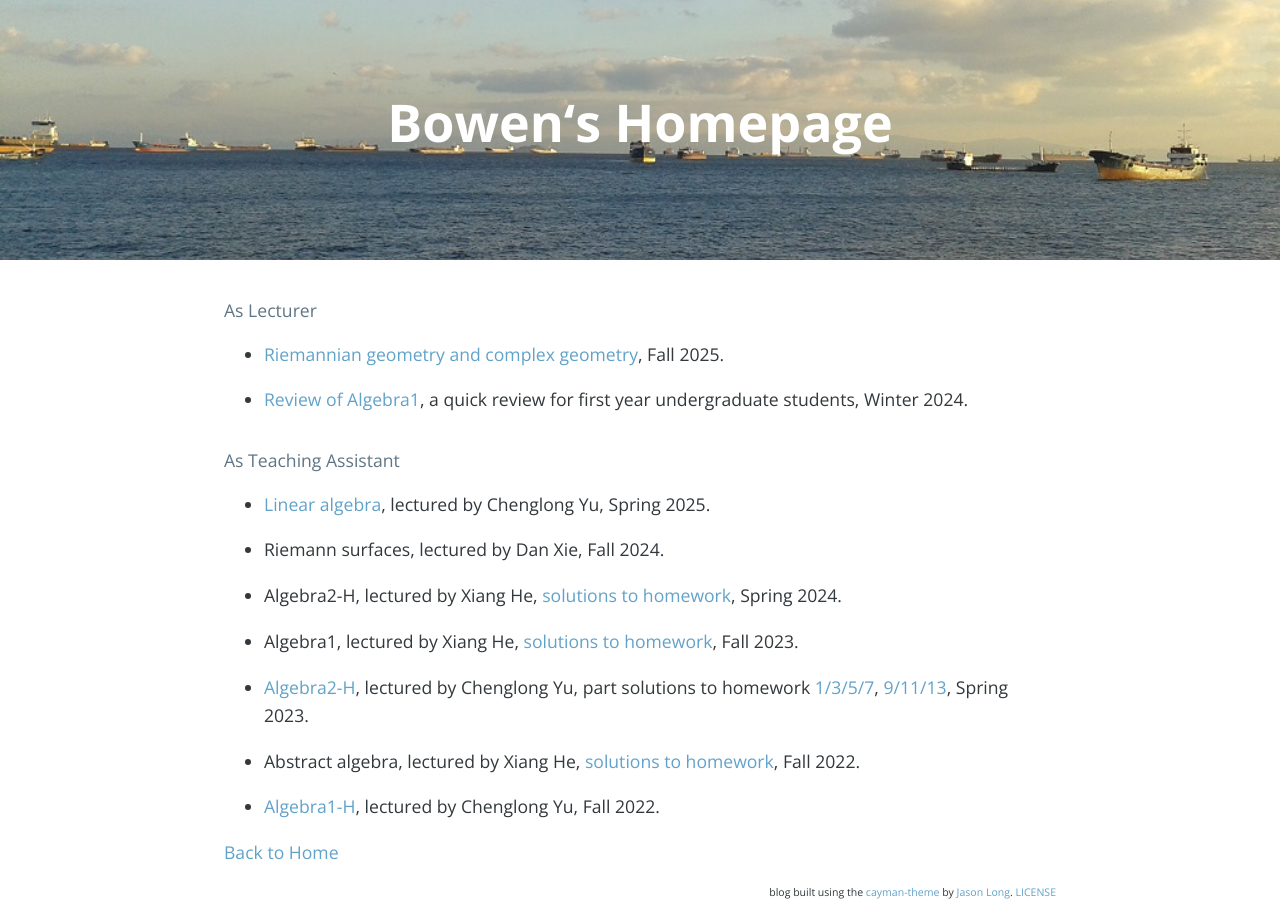
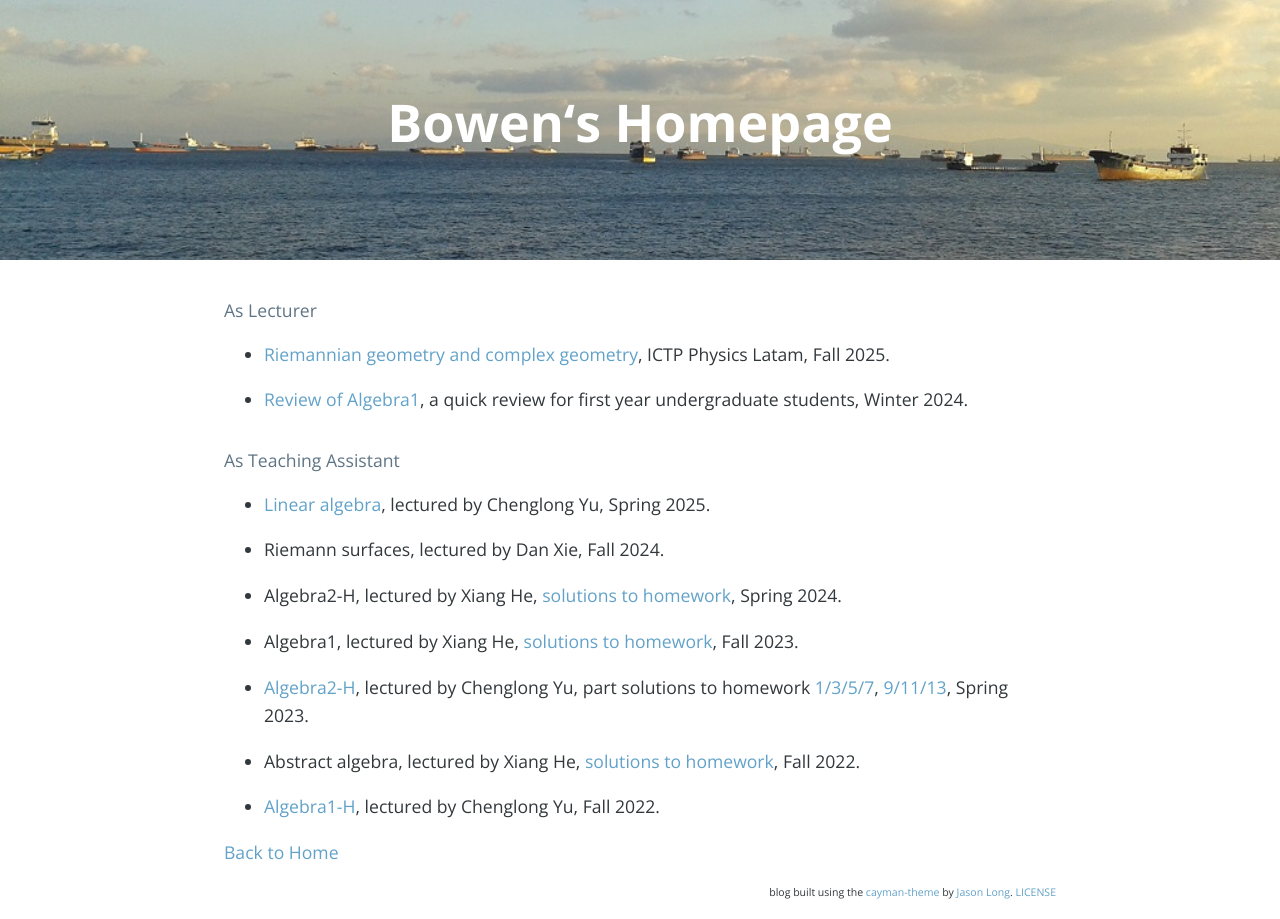
Before and after one commit to bowenl-math/bowenl-math.github.io, a Jekyll site: the page built from teaching.md, in a window 1280 px wide. Built offline with Jekyll 4.4.1, drawn with Linux system fonts in a browser that asks for light colours; nearby versions of some CDN libraries; our own code applies the rules of GitHub Pages for plain Markdown files; comment, search, counter and statistics services are not loaded.

Commit message:
Update teaching.md

```diff
--- a/teaching.md
+++ b/teaching.md
@@ -1,5 +1,5 @@
 #### As Lecturer
-* [Riemannian geometry and complex geometry](https://sites.google.com/view/pwf-ve/rcg), Fall 2025.
+* [Riemannian geometry and complex geometry](https://sites.google.com/view/pwf-ve/rcg), ICTP Physics Latam, Fall 2025.
 
 * [Review of Algebra1](https://bowenl.notion.site/2024-02-1-44163401a7dd4cf28aa86264640464b5), a quick review for first year undergraduate students, Winter 2024.
 
```
